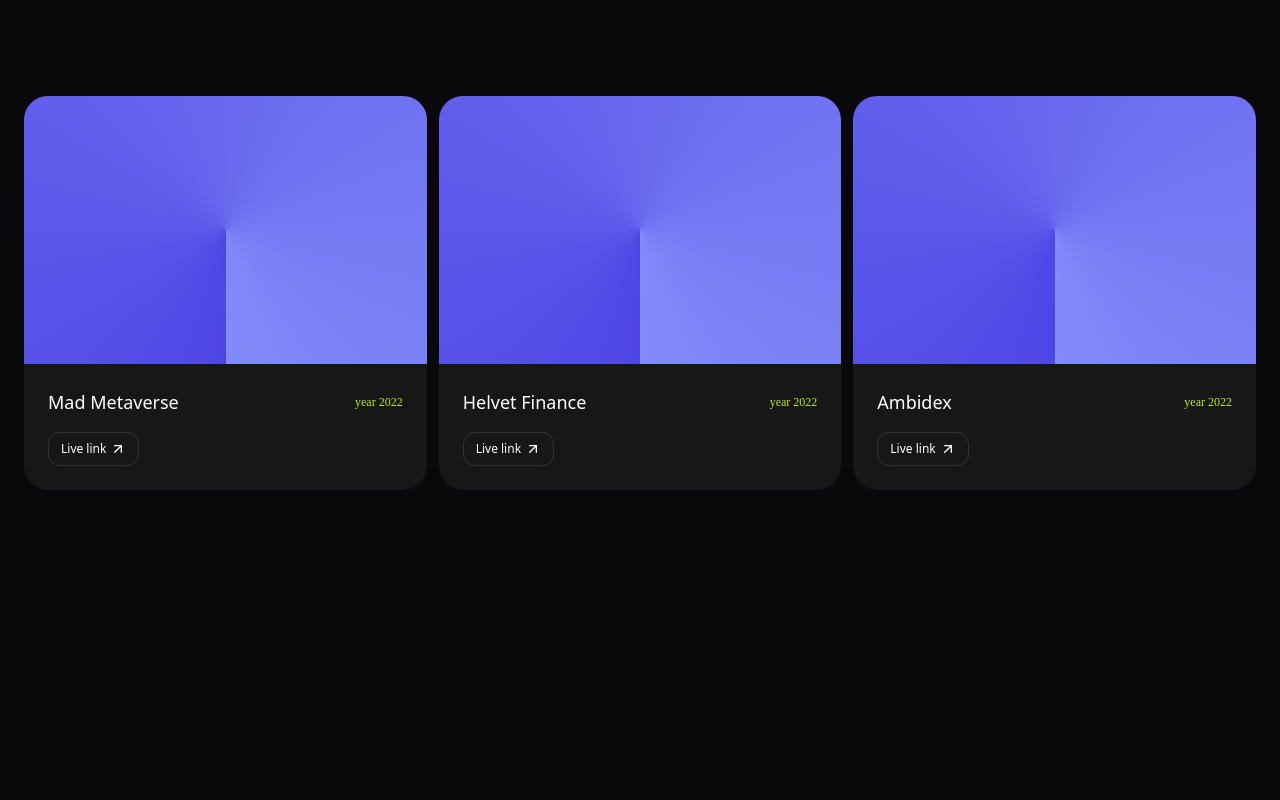
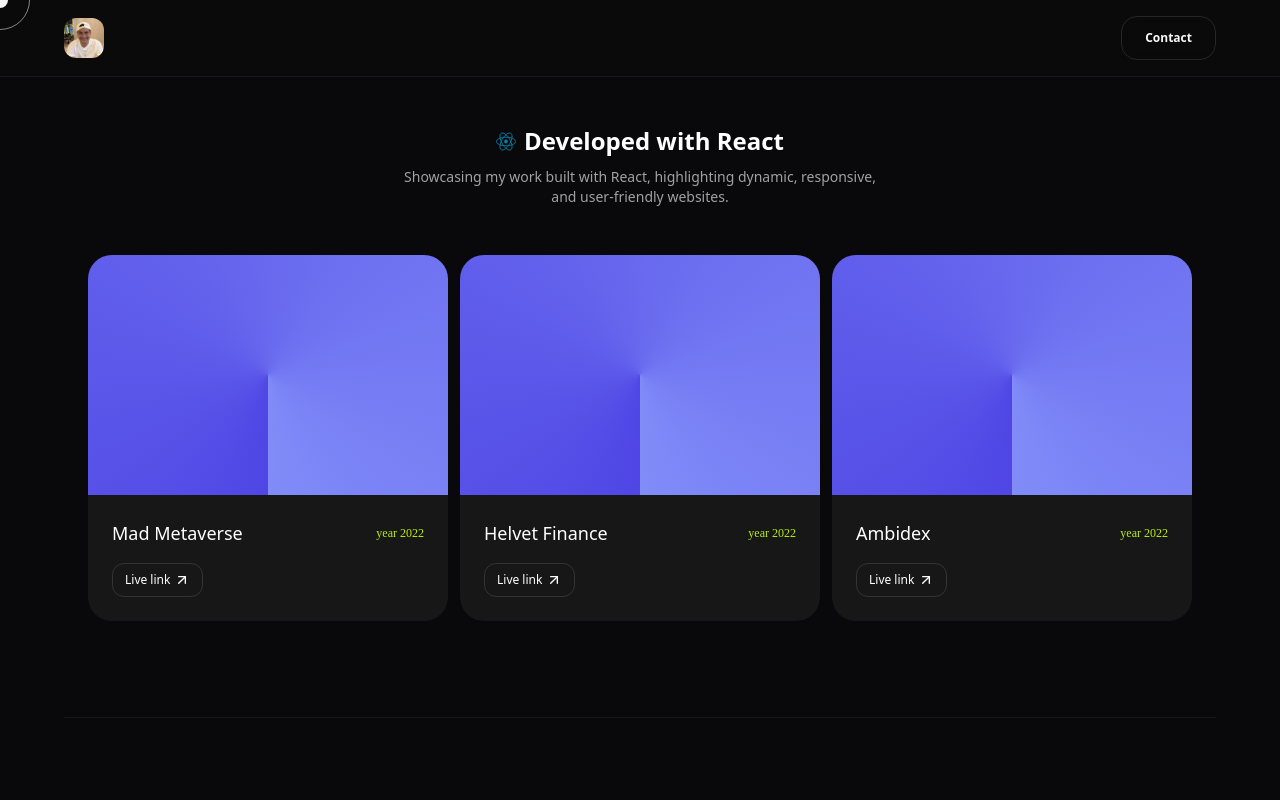
Before and after one commit to thatpollen/designwithpollen, a Next.js app: page /react-projects in a window 1280 px wide. Shown: the top 800 px of the page. Built offline with nearby package versions, Linux system fonts and the light colour scheme; a web font is replaced by a local one.

Commit message:
refactor: updated projects pages

```diff
--- a/src/app/framer-projects/page.tsx
+++ b/src/app/framer-projects/page.tsx
@@ -1,11 +1,37 @@
 import { framerProjects } from "@/devprojects/framer-projects";
 import NextLink from "next/link";
 import { ArrowUpRight } from "lucide-react";
+import MidContainer from "@/components/ui/layout/MidContainer";
+import { FramerIcon } from "lucide-react";
+import Navbar from "@/components/ui/layout/Navbar";
+import Footer from "@/components/ui/layout/Footer";
+import CustomCursor from "@/components/ui/assets/CustomCursor";
 
 export default function FramerProject() {
   return (
     <main>
-      <div className="py-24">
+      <CustomCursor />
+      <Navbar />
+      <div className="pt-12 pb-24">
+        <MidContainer>
+          <div className="flex flex-col gap-12">
+            <div className="w-full">
+              <div className="max-w-[480px] mx-auto flex flex-col items-center gap-2.5">
+                <div className="flex gap-2 items-center">
+                  <span>
+                    <FramerIcon className="fill-white" size={16} />
+                  </span>
+                  <h5 className="text-2xl font-semibold text-white text-center">
+                    Developed with Framer
+                  </h5>
+                </div>
+                <p className="text-sm text-neutral-400 text-center">
+                  Explore my Framer development projects, where design meets
+                  seamless interactivity for high-performance, visually stunning
+                  websites.
+                </p>
+              </div>
+            </div>
             <div className="grid grid-cols-1 min-[56rem]:grid-cols-3 gap-3 px-6">
               {framerProjects?.slice(0, 3)?.map((project, index) => (
                 <div
@@ -43,6 +69,9 @@
               ))}
             </div>
           </div>
+        </MidContainer>
+      </div>
+      <Footer />
     </main>
   );
 }
--- a/src/app/react-projects/page.tsx
+++ b/src/app/react-projects/page.tsx
@@ -1,11 +1,36 @@
 import { reactProjects } from "@/devprojects/react-projects";
 import NextLink from "next/link";
 import { ArrowUpRight } from "lucide-react";
+import MidContainer from "@/components/ui/layout/MidContainer";
+import CustomCursor from "@/components/ui/assets/CustomCursor";
+import Navbar from "@/components/ui/layout/Navbar";
+import { ReactIcon } from "@/components/icons/Icons";
+import Footer from "@/components/ui/layout/Footer";
 
 export default function ReactProject() {
   return (
     <main>
-      <div className="py-24">
+      <CustomCursor />
+      <Navbar />
+      <div className="pt-12 pb-24">
+        <MidContainer>
+          <div className="flex flex-col gap-12">
+            <div className="w-full">
+              <div className="max-w-[480px] mx-auto flex flex-col items-center gap-2.5">
+                <div className="flex gap-2 items-center">
+                  <span>
+                    <ReactIcon />
+                  </span>
+                  <h5 className="text-2xl font-semibold text-white text-center">
+                    Developed with React
+                  </h5>
+                </div>
+                <p className="text-sm text-neutral-400 text-center">
+                  Showcasing my work built with React, highlighting dynamic,
+                  responsive, and user-friendly websites.
+                </p>
+              </div>
+            </div>
             <div className="grid grid-cols-1  min-[56rem]:grid-cols-3 gap-3 px-6">
               {reactProjects?.map((project, index) => (
                 <div
@@ -43,6 +68,9 @@
               ))}
             </div>
           </div>
+        </MidContainer>
+      </div>
+      <Footer />
     </main>
   );
 }
--- a/src/components/ui/aboutDialog/AboutDialog.tsx
+++ b/src/components/ui/aboutDialog/AboutDialog.tsx
@@ -31,7 +31,7 @@
               <DialogPanel
                 data-lenis-prevent
                 as="div"
-                className="modal flex flex-col w-full h-full max-w-[780px] overflow-y-auto relative z-[11] bg-white rounded-2xl p-12"
+                className="modal flex flex-col w-full h-full max-w-[780px] overflow-y-auto relative z-[11] bg-white rounded-2xl p-6 sm:p-12"
               >
                 <div className="flex flex-col gap-6 text-neutral-900">
                   <div className="flex justify-between items-center">
--- a/src/components/ui/body/Framer.tsx
+++ b/src/components/ui/body/Framer.tsx
@@ -15,7 +15,7 @@
                   <FramerIcon className="fill-white" size={16} />
                 </span>
                 <h5 className="text-2xl font-semibold text-white">
-                  Develop with Framer
+                  Developed with Framer
                 </h5>
               </div>
               <p className="text-sm text-neutral-400">
--- a/src/components/ui/body/ReactNext.tsx
+++ b/src/components/ui/body/ReactNext.tsx
@@ -16,13 +16,11 @@
                   <ReactIcon />
                 </span>
                 <h5 className="text-2xl font-semibold text-white">
-                  Develop with React
+                  Developed with React
                 </h5>
               </div>
               <p className="text-sm text-neutral-400">
-                Explore my Framer development projects, where design meets
-                seamless interactivity for high-performance, visually stunning
-                websites.
+              Showcasing my work built with React, highlighting dynamic, responsive, and user-friendly websites.
               </p>
             </div>
             <NextLink href="/react-projects">
--- a/src/components/ui/layout/Navbar.tsx
+++ b/src/components/ui/layout/Navbar.tsx
@@ -12,7 +12,7 @@
         <MidContainer>
           <div className="flex justify-between items-center">
             <div className="nav_left">
-              <div>
+              <NextLink href="/">
                 <figure className="w-10 h-10 overflow-hidden rounded-xl">
                   <NextImage
                     src="/Avatar.png"
@@ -23,7 +23,7 @@
                     priority
                   />
                 </figure>
-              </div>
+              </NextLink>
             </div>
 
             <div className="nav_middle flex justify-start items-center gap-0 px-1.5 py-1 overflow-hidden bg-dark border border-zinc-800 rounded-2xl backdrop-blur-[5px] max-w-max text-zinc-50">
```
Lines whose indentation alone changed are shown as unchanged.
